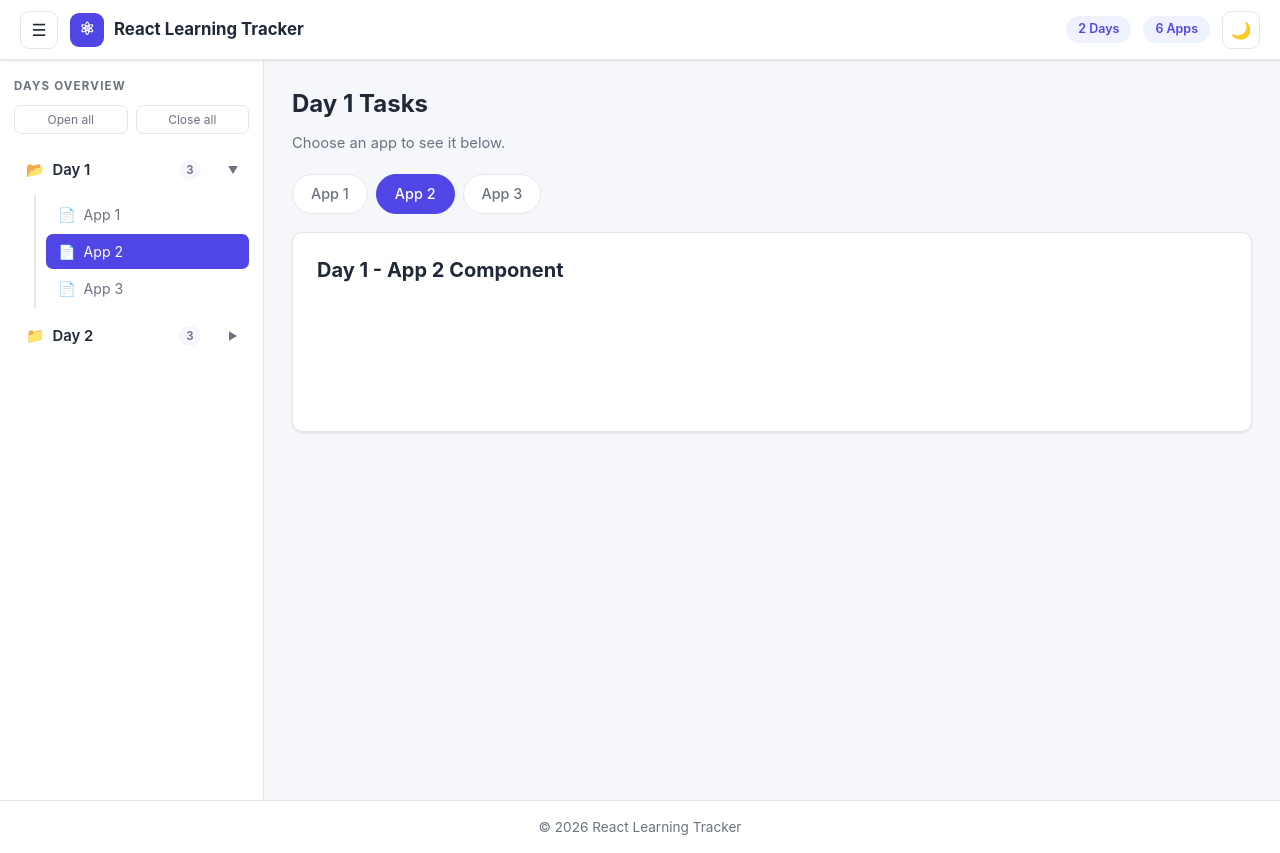
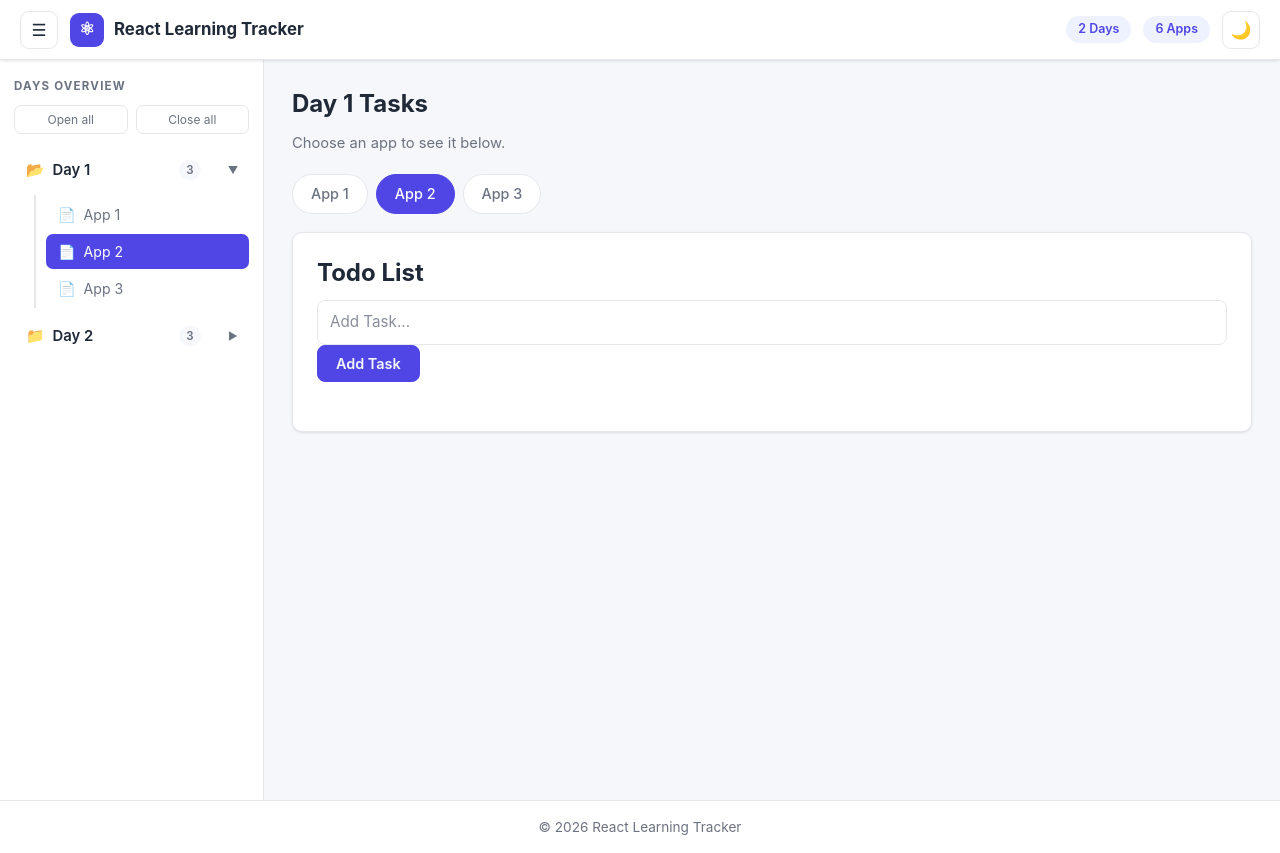
Before and after one commit to UdaySama/react-learning-lab, a React (Vite) app in the folder react-form-table/: page /day-1/app2 in a window 1280 px wide. Built offline with nearby package versions, Linux system fonts and the light colour scheme.

Commit message:
Todo list app in reactJS

```diff
--- a/react-form-table/src/day-1/App2.jsx
+++ b/react-form-table/src/day-1/App2.jsx
@@ -1,5 +1,45 @@
-import React from 'react';
+import React, { useState } from "react";
 
-export default function App2() {
-  return <h3>Day 1 - App 2 Component</h3>;
+function App2() {
+  const [task, setTask] = useState("");
+  const [todos, setTodos] = useState([]);
+
+  const handleAdd = () => {
+    if (task.trim() === "") return;
+    setTodos([...todos, task]);
+    setTask("");
+  };
+
+  const handleDelete = (idx) => {
+    setTodos(todos.filter((_, i) => i !== idx));
+  };
+
+  return (
+    <div>
+      <h2>Todo List</h2>
+      <input
+        type="text"
+        placeholder="Add Task..."
+        value={task}
+        onChange={(e) => setTask(e.target.value)}
+      />
+      <button onClick={handleAdd}>Add Task</button>
+
+      <ul>
+        {todos.map((todo, idx) => (
+          <li key={idx}>
+            {todo}
+            <button
+              style={{ marginLeft: "10px" }}
+              onClick={() => handleDelete(idx)}
+            >
+              Delete
+            </button>
+          </li>
+        ))}
+      </ul>
+    </div>
+  );
 }
+
+export default App2;
```
